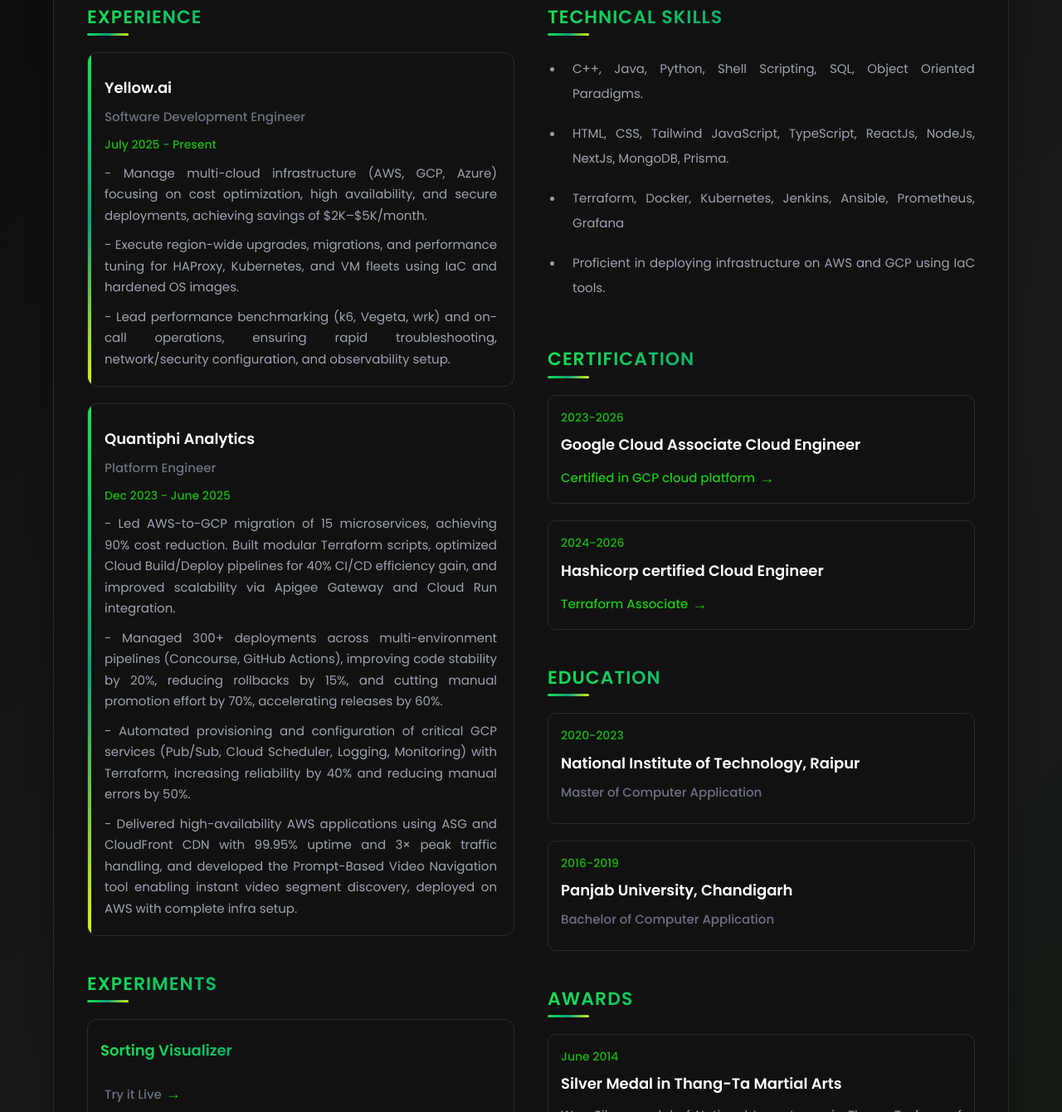
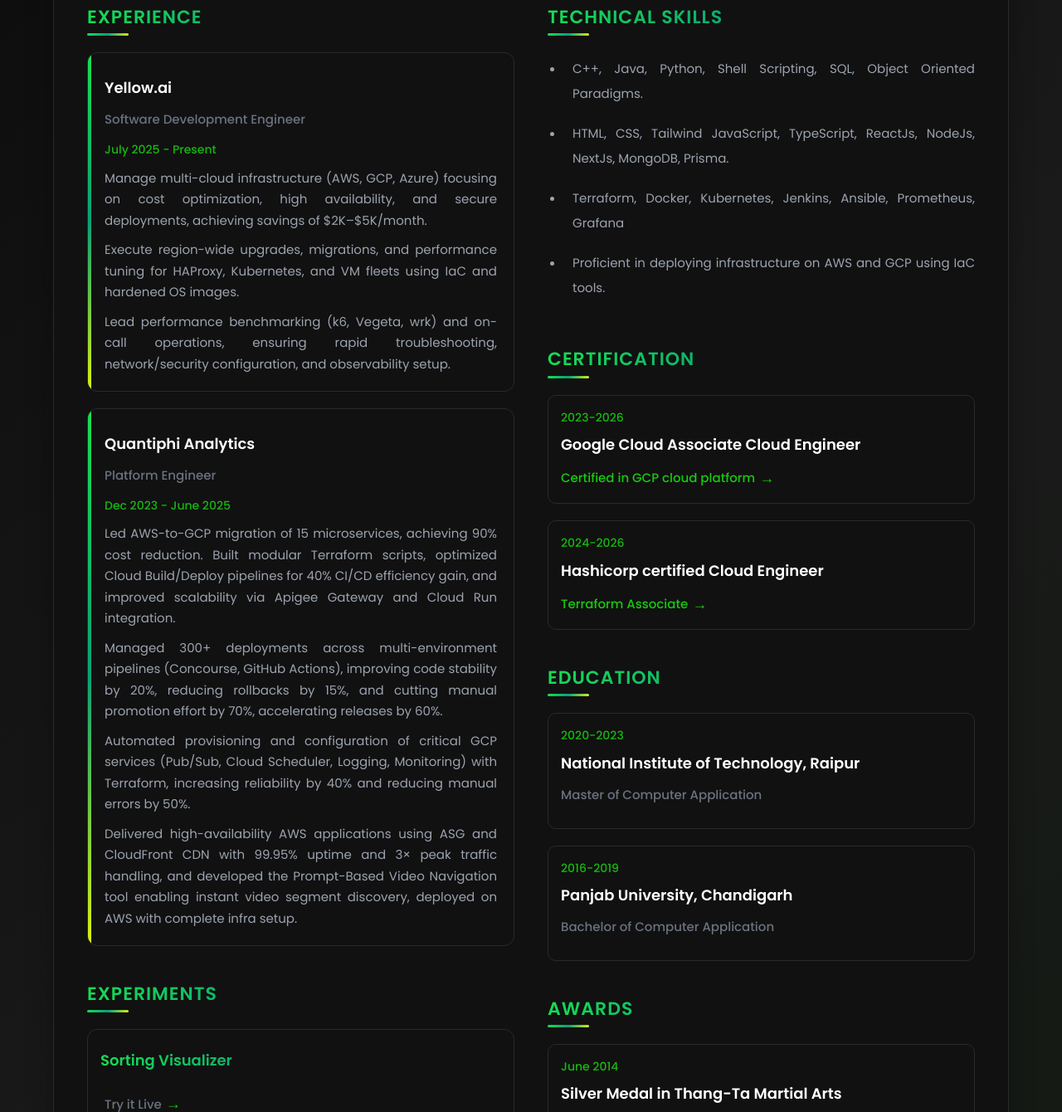
Before and after one commit to princebansal7/resume-website, a plain HTML site: page index.html in a window 1280 px wide. Shown: the part 582-1922 px from the top of the page at 83% size. Drawn offline with nearby package versions, Linux system fonts and the light colour scheme.

Commit message:
fixes in style and content

```diff
--- a/index.html
+++ b/index.html
@@ -59,21 +59,21 @@
                         </p>
                         <p class="item_preTitle">July 2025 - Present</p>
                         <p class="description">
-                            - Manage multi-cloud infrastructure (AWS, GCP,
-                            Azure) focusing on cost optimization, high
-                            availability, and secure deployments, achieving
-                            savings of $2K–$5K/month.
+                            Manage multi-cloud infrastructure (AWS, GCP, Azure)
+                            focusing on cost optimization, high availability,
+                            and secure deployments, achieving savings of
+                            $2K–$5K/month.
                         </p>
                         <p class="description">
-                            - Execute region-wide upgrades, migrations, and
+                            Execute region-wide upgrades, migrations, and
                             performance tuning for HAProxy, Kubernetes, and VM
                             fleets using IaC and hardened OS images.
                         </p>
                         <p class="description">
-                            - Lead performance benchmarking (k6, Vegeta, wrk)
-                            and on-call operations, ensuring rapid
-                            troubleshooting, network/security configuration, and
-                            observability setup.
+                            Lead performance benchmarking (k6, Vegeta, wrk) and
+                            on-call operations, ensuring rapid troubleshooting,
+                            network/security configuration, and observability
+                            setup.
                         </p>
                     </div>
                     <div class="exp_item">
@@ -81,7 +81,7 @@
                         <p class="item_subtitle">Platform Engineer</p>
                         <p class="item_preTitle">Dec 2023 - June 2025</p>
                         <p class="description">
-                            - Led AWS-to-GCP migration of 15 microservices,
+                            Led AWS-to-GCP migration of 15 microservices,
                             achieving 90% cost reduction. Built modular
                             Terraform scripts, optimized Cloud Build/Deploy
                             pipelines for 40% CI/CD efficiency gain, and
@@ -89,21 +89,20 @@
                             Run integration.
                         </p>
                         <p class="description">
-                            - Managed 300+ deployments across multi-environment
+                            Managed 300+ deployments across multi-environment
                             pipelines (Concourse, GitHub Actions), improving
                             code stability by 20%, reducing rollbacks by 15%,
                             and cutting manual promotion effort by 70%,
                             accelerating releases by 60%.
                         </p>
                         <p class="description">
-                            - Automated provisioning and configuration of
-                            critical GCP services (Pub/Sub, Cloud Scheduler,
-                            Logging, Monitoring) with Terraform, increasing
-                            reliability by 40% and reducing manual errors by
-                            50%.
+                            Automated provisioning and configuration of critical
+                            GCP services (Pub/Sub, Cloud Scheduler, Logging,
+                            Monitoring) with Terraform, increasing reliability
+                            by 40% and reducing manual errors by 50%.
                         </p>
                         <p class="description">
-                            - Delivered high-availability AWS applications using
+                            Delivered high-availability AWS applications using
                             ASG and CloudFront CDN with 99.95% uptime and 3×
                             peak traffic handling, and developed the
                             Prompt-Based Video Navigation tool enabling instant
--- a/styles.css
+++ b/styles.css
@@ -138,6 +138,18 @@
     color: var(--text-muted);
     font-weight: 500;
     margin-bottom: 1rem;
+    transition: all 0.3s ease;
+    padding: 0.3rem 0;
+    border-radius: 4px;
+    /* padding-left: 0.5rem; */
+}
+
+.item_subtitle:hover {
+    background: var(--gradient-secondary);
+    -webkit-background-clip: text;
+    -webkit-text-fill-color: transparent;
+    background-clip: text;
+    transform: translateX(3px);
 }
 
 /* Layouts */
```
